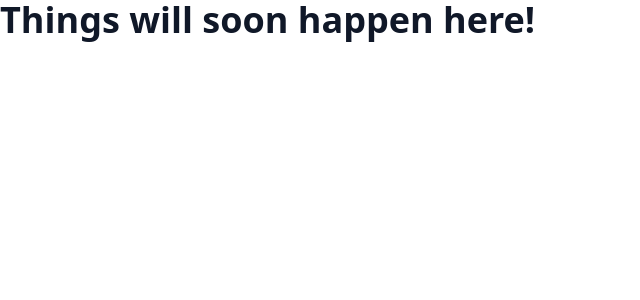
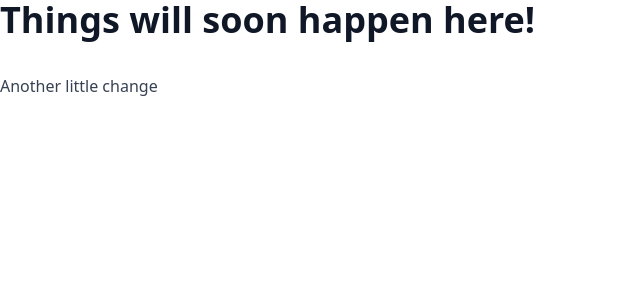
Before and after one commit to Utedass/zebra-web, a SvelteKit app: page / in a window 1280 px wide. Shown: the top 300 px of the page, without its empty margins (0-640 px from the left). Built offline with nearby package versions, Linux system fonts and the light colour scheme.

Commit message:
Update startpage to see if deployment works.

```diff
--- a/src/routes/+page.svelte
+++ b/src/routes/+page.svelte
@@ -1,3 +1,4 @@
 <article class="prose">
 	<h1>Things will soon happen here!</h1>
+	<p>Another little change</p>
 </article>
```
